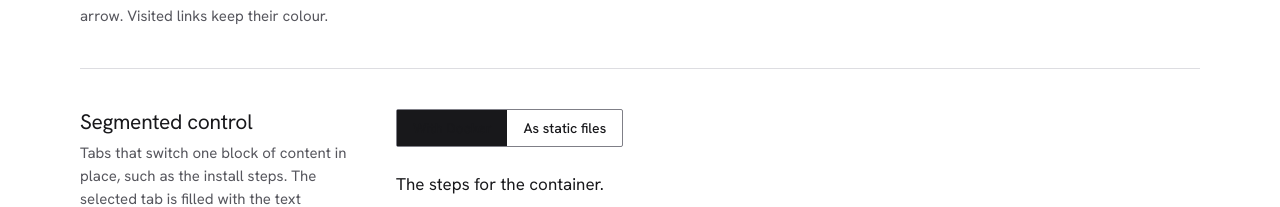
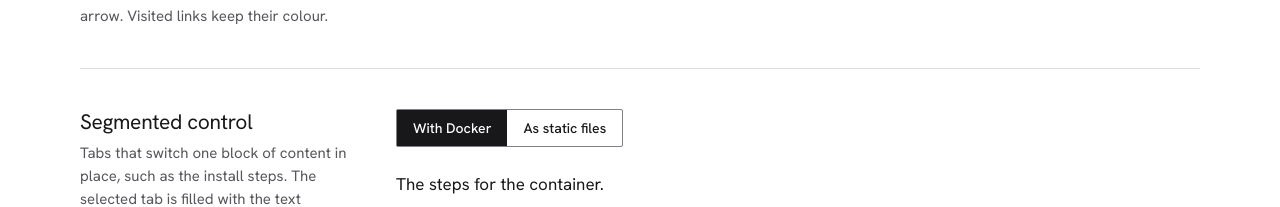
Before and after one commit to bulwarkmail/website, a Next.js app: page /brand in a window 1280 px wide. Shown: the part 9556-9763 px from the top of the page. Built offline with nearby package versions, Linux system fonts and the light colour scheme; no server answers.

Commit message:
fix: show the selected tab's label in segmented controls off the field

```diff
--- a/src/app/globals.css
+++ b/src/app/globals.css
@@ -570,8 +570,9 @@ h3 {
 .bw-switch-wide {
   height: auto;
 }
-/* A tab in a segmented control (the install choice). */
-.bw-switch-option[aria-selected="true"] {
+/* A tab in a segmented control (the install choice). .bw-switch raises it
+   above the wide form's text colour below. */
+.bw-switch .bw-switch-option[aria-selected="true"] {
   background: var(--bw-text);
   color: var(--bw-page);
 }
```
